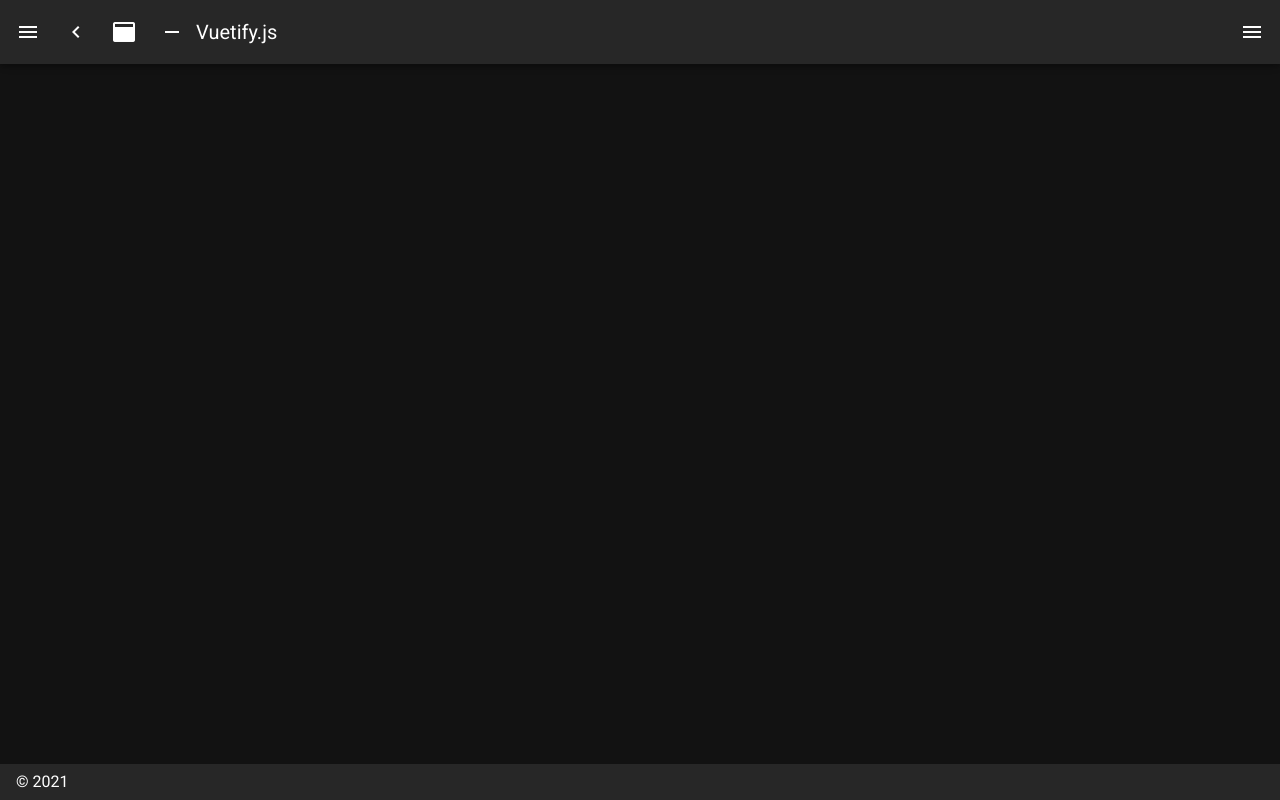
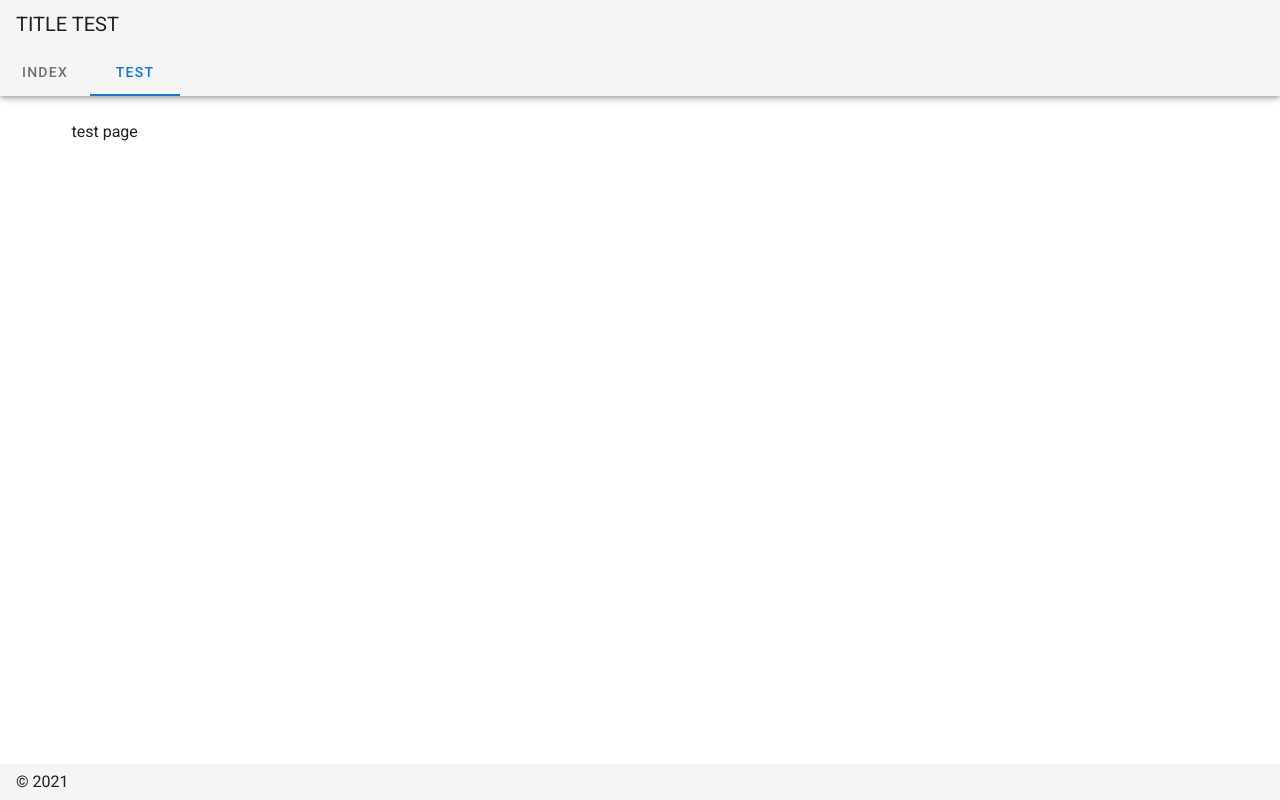
Before and after one commit to take-takashi/docker-test-nuxt-simple, a Nuxt app in the folder node/: page /test in a window 1280 px wide. Before the commit this address had no page. Built offline with nearby package versions, Linux system fonts and the light colour scheme.

Commit message:
tabがわかってきた

```diff
--- a/node/layouts/default.vue
+++ b/node/layouts/default.vue
@@ -1,117 +1,24 @@
 <template>
-  <v-app dark>
-    <v-navigation-drawer
-      v-model="drawer"
-      :mini-variant="miniVariant"
-      :clipped="clipped"
-      fixed
-      app
-    >
-      <v-list>
-        <v-list-item
-          v-for="(item, i) in items"
-          :key="i"
-          :to="item.to"
-          router
-          exact
-        >
-          <v-list-item-action>
-            <v-icon>{{ item.icon }}</v-icon>
-          </v-list-item-action>
-          <v-list-item-content>
-            <v-list-item-title v-text="item.title" />
-          </v-list-item-content>
-        </v-list-item>
-      </v-list>
-    </v-navigation-drawer>
-    <v-app-bar
-      :clipped-left="clipped"
-      fixed
-      app
-    >
-      <v-app-bar-nav-icon @click.stop="drawer = !drawer" />
-      <v-btn
-        icon
-        @click.stop="miniVariant = !miniVariant"
-      >
-        <v-icon>mdi-{{ `chevron-${miniVariant ? 'right' : 'left'}` }}</v-icon>
-      </v-btn>
-      <v-btn
-        icon
-        @click.stop="clipped = !clipped"
-      >
-        <v-icon>mdi-application</v-icon>
-      </v-btn>
-      <v-btn
-        icon
-        @click.stop="fixed = !fixed"
-      >
-        <v-icon>mdi-minus</v-icon>
-      </v-btn>
-      <v-toolbar-title v-text="title" />
-      <v-spacer />
-      <v-btn
-        icon
-        @click.stop="rightDrawer = !rightDrawer"
-      >
-        <v-icon>mdi-menu</v-icon>
-      </v-btn>
+  <v-app light>
+    <v-app-bar app dense>
+      <v-toolbar-title>{{ $store.state.main.title }}</v-toolbar-title>
+
+      <template v-slot:extension>
+        <v-tabs>
+          <v-tab :to="'/'">index</v-tab>
+          <v-tab :to="'test'">test</v-tab>
+        </v-tabs>
+      </template>
+
     </v-app-bar>
     <v-main>
       <v-container>
         <nuxt />
       </v-container>
     </v-main>
-    <v-navigation-drawer
-      v-model="rightDrawer"
-      :right="right"
-      temporary
-      fixed
-    >
-      <v-list>
-        <v-list-item @click.native="right = !right">
-          <v-list-item-action>
-            <v-icon light>
-              mdi-repeat
-            </v-icon>
-          </v-list-item-action>
-          <v-list-item-title>Switch drawer (click me)</v-list-item-title>
-        </v-list-item>
-      </v-list>
-    </v-navigation-drawer>
-    <v-footer
-      :absolute="!fixed"
-      app
-    >
+
+    <v-footer app>
       <span>&copy; {{ new Date().getFullYear() }}</span>
     </v-footer>
   </v-app>
 </template>
-
-<script>
-export default {
-  data () {
-    return {
-      clipped: false,
-      drawer: false,
-      fixed: false,
-      items: [
-        {
-          icon: 'mdi-apps',
-          title: 'Welcome',
-          to: '/'
-        },
-        {
-          icon: 'mdi-chart-bubble',
-          title: 'Inspire',
-          to: '/inspire'
-        }
-      ],
-      miniVariant: false,
-      right: true,
-      rightDrawer: false,
-      title: 'Vuetify.js'
-    }
-  }
-}
-</script>
--- a/node/nuxt.config.js
+++ b/node/nuxt.config.js
@@ -54,9 +54,18 @@ export default {
   vuetify: {
     customVariables: ['~/assets/variables.scss'],
     theme: {
-      dark: true,
+      dark: false,
       themes: {
         dark: {
+          primary: colors.blue.darken2,
+          accent: colors.grey.darken3,
+          secondary: colors.amber.darken3,
+          info: colors.teal.lighten1,
+          warning: colors.amber.base,
+          error: colors.deepOrange.accent4,
+          success: colors.green.accent3
+        },
+        light: {
           primary: colors.blue.darken2,
           accent: colors.grey.darken3,
           secondary: colors.amber.darken3,
--- a/node/pages/index.vue
+++ b/node/pages/index.vue
@@ -1,13 +1,4 @@
 <template>
-  <v-app>
-    <v-navigation-drawer app>
-      <!-- -->
-    </v-navigation-drawer>
-
-    <v-app-bar app>
-      <!--  -->
-    </v-app-bar>
-
     <v-main>
       <v-container fluid>
 
@@ -17,12 +8,6 @@
 
       </v-container>
     </v-main>
-
-
-    <v-footer app>
-      <!-- -->
-    </v-footer>
-  </v-app>
 </template>
 
 <script>
--- /dev/null
+++ b/node/pages/test.vue
@@ -0,0 +1,5 @@
+<template>
+    <v-container>
+        <span>test page</span>
+    </v-container>
+</template>
```
Also changed, not shown: node/assets/README.md (deleted), node/components/README.md (deleted), node/layouts/README.md (deleted), node/middleware/README.md (deleted), node/pages/README.md (deleted), node/plugins/README.md (deleted), node/static/README.md (deleted), node/store/README.md (deleted).
